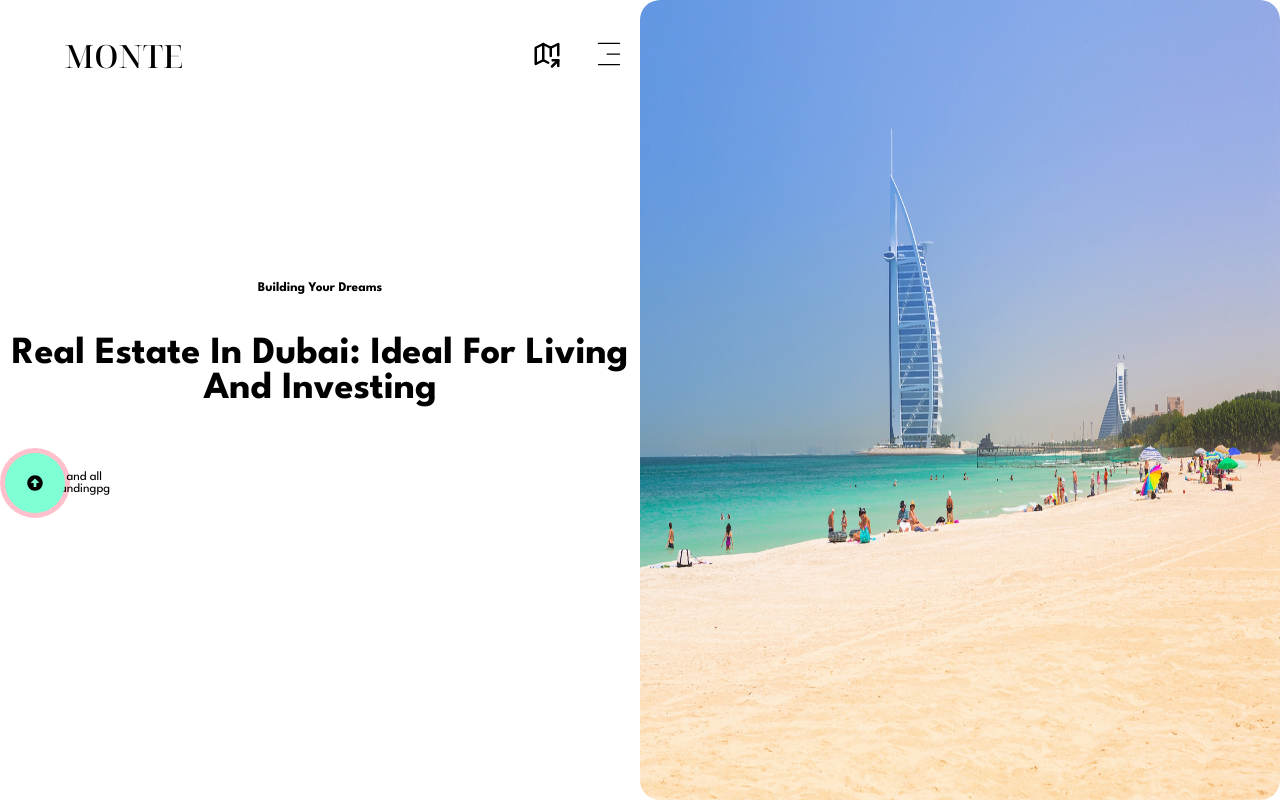
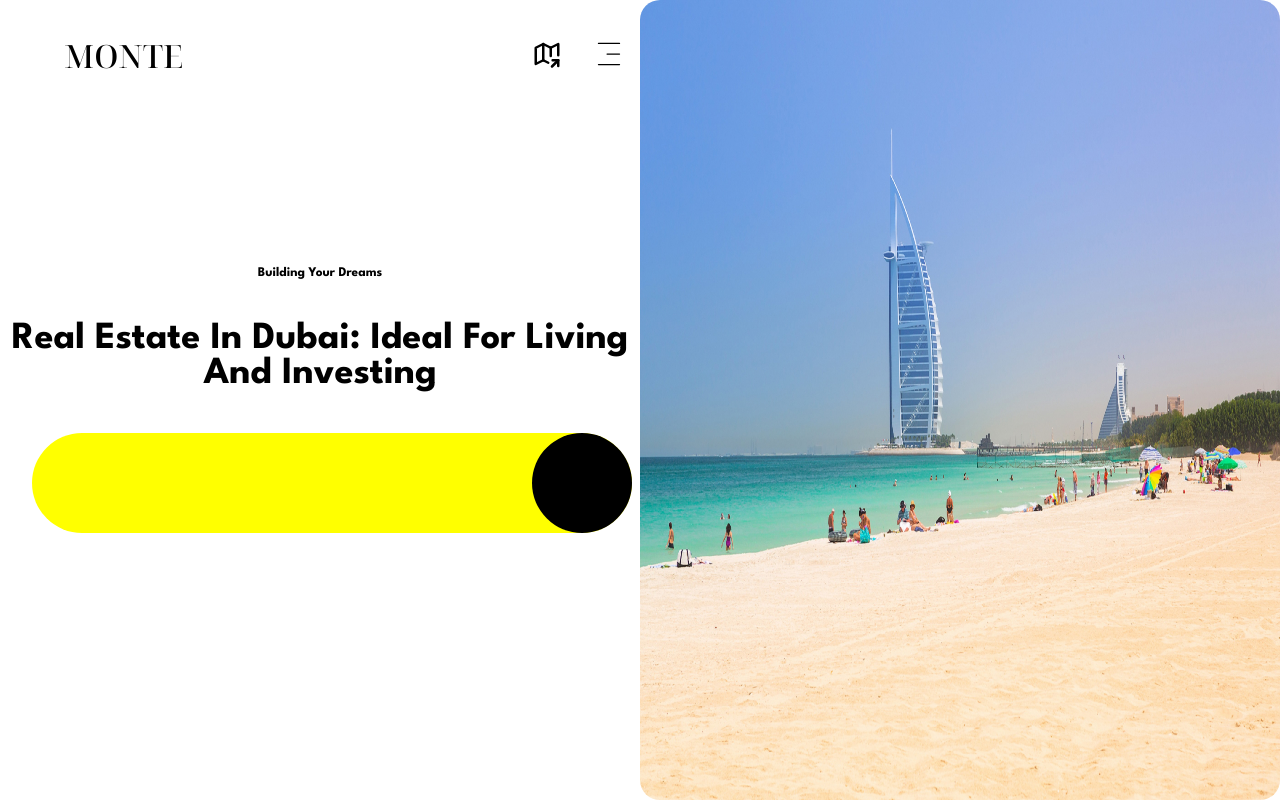
Before and after one commit to kennsawyerr/property-website, a React (Vite) app: page / in a window 1280 px wide. Shown: the top 802 px of the page. Built offline with nearby package versions, Linux system fonts and the light colour scheme.

Commit message:
modified:   src/App.css 	modified:   src/components/CircularSlide.jsx 	modified:   src/components/Demo.jsx 	modified:   src/components/Home.jsx

```diff
--- a/src/App.css
+++ b/src/App.css
@@ -659,18 +659,19 @@ footer {
   /* position: absolute; */
   display: block;
   height: 100px;
+  border-radius: 50%;
   background-color: #000;
 }
 
 .yellow-bg {
   position: relative;
   background-color: yellow;
-  margin: 10px auto;
-  width:100%;
+  border-radius: 50px;
+  width: fit-content;
   min-width: max-content;
   height: 100px;
-  border-radius: 50%;
-  /* pass widthand border-radius as dynamic props
+
+  /* pass width and border-radius as dynamic props
     b-ball width === b.ball height
   */
 }
--- a/src/components/CircularSlide.jsx
+++ b/src/components/CircularSlide.jsx
@@ -1,44 +1,33 @@
-import { useState } from "react";
-import { useScroll, useTransform } from "framer-motion";
-import { HiOutlineArrowDown } from "react-icons/hi2";
-import { FaArrowAltCircleUp } from "react-icons/fa";
-useState;
-
-//animation
-
-// import "aos/dist/aos.css";
-
-//animation
-// import AOS from "aos";
-// import "aos/dist/aos.css";
-
-const CircularSlide = ({ herotext }) => {
-  const { scrollYProgress } = useScroll();
-  const x = useTransform(scrollYProgress, [0, 1], [0, 600]);
-  //   useEffect(() => {
-  //   AOS.init();
-  // }, []);
-  // const [animationCompleted, setAnimationCompleted] = useState(false);
-
-  // const handleAnimationEnd = () => {
-  //   setAnimationCompleted(true);
-  // };
-
+import { motion } from "framer-motion";
+const CircularSlide = () => {
   return (
     <>
-      <div className="black-contain">
-        <div className="circle">
-          <FaArrowAltCircleUp />
-        </div>
-
-        <div className="others" style={{ x }}>
-          <div className="down-arrow">
-            <HiOutlineArrowDown />
-          </div>
-          <div className="text">
-            <p className="p">{herotext}</p>
-          </div>
-        </div>
+      <div className="container">
+        <motion.div
+          className="yellow-bg"
+          whileInView={{
+            width: 600,
+          }}
+          transition={{
+            duration: 1,
+            ease: "easeIn",
+          }}
+        >
+          <motion.div
+            className="ballistic-ball"
+            whileInView={{
+              x: 500,
+              scale: [1, 1, 1, 1, 1],
+              rotate: [180, 180, 180, 180, 180],
+              borderRadius: ["50%", "50%", "50%", "50%", "50%"],
+            }}
+            transition={{
+              duration: 1,
+              ease: "easeIn",
+              // times: [0, 0.2, 0.5, 0.8, 1],
+            }}
+          />
+        </motion.div>
       </div>
     </>
   );
--- a/src/components/Demo.jsx
+++ b/src/components/Demo.jsx
@@ -63,13 +63,23 @@ import { motion } from "framer-motion";
 const Demo = () => {
   return (
     <>
-      <div className="yellow-bg">
+      <div className="container">
+        <motion.div
+          className="yellow-bg"
+          whileInView={{
+            width: 600,
+          }}
+          transition={{
+            duration: 1,
+            ease: "easeIn",
+          }}
+        >
           <motion.div
             className="ballistic-ball"
             whileInView={{
               x: 500,
               scale: [1, 1, 1, 1, 1],
-            rotate: [0, 0, 180, 180, 0],
+              rotate: [180, 180, 180, 180, 180],
               borderRadius: ["50%", "50%", "50%", "50%", "50%"],
             }}
             transition={{
@@ -78,6 +88,7 @@ const Demo = () => {
               // times: [0, 0.2, 0.5, 0.8, 1],
             }}
           />
+        </motion.div>
       </div>
     </>
   );
```
Also changed, not shown: src/components/Home.jsx (line endings or trailing spaces). Lines whose indentation alone changed are shown as unchanged.
